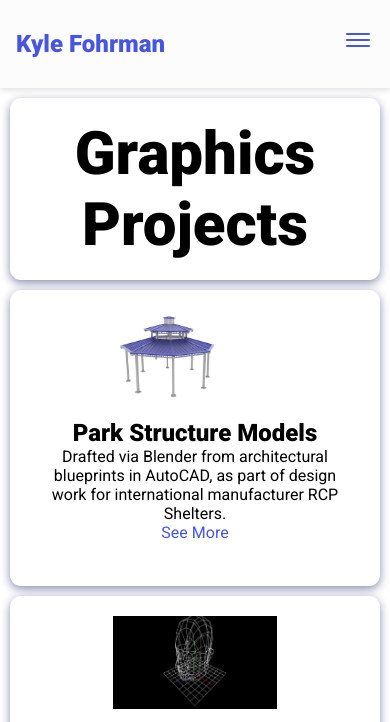
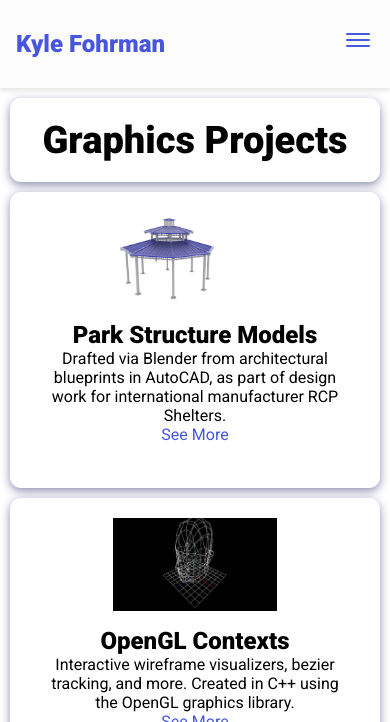
Before and after one commit to kylefohrman/feature-site, a website: page graphics.html in a window 390 px wide. Shown: the top 722 px of the page. Drawn offline with nearby package versions, Linux system fonts and the light colour scheme.

Commit message:
title style changes on graphics and publications

```diff
--- a/assets/css/style.css
+++ b/assets/css/style.css
@@ -254,6 +254,7 @@ nav ul li {
 /* Graphics box */
 .graphics-header {
   text-align: center;
+  font-size: 60px;
 }
 
 .graphic-container {
@@ -300,7 +301,7 @@ nav ul li {
 }
 
 .graphic-description h2 {
-  font-size: 40px;
+  font-size: 32px;
 }
 
 .resume-card {
@@ -441,8 +442,9 @@ footer {
     width: 20.875rem;
   }
 
-  .graphics-header h1 {
-    font-size: 32px;
+  .graphics-header {
+    text-align: center;
+    font-size: 38px;
   }
 
   .graphic-container {
--- a/graphics.html
+++ b/graphics.html
@@ -39,7 +39,7 @@
 
     <!-- Projects -->
     <section class="graphics" id="graphics">
-        <h1 class="graphics-header resume-card" style="font-size:60px;">Graphics Projects</h1>
+        <h1 class="resume-card graphics-header">Graphics Projects</h1>
 
         <div class="graphics-work-container">
             <div class="graphic-container graphic-card animate__animated animate__fadeInRight">
```
Also changed, not shown: Publications.html (+1 -1 lines).
